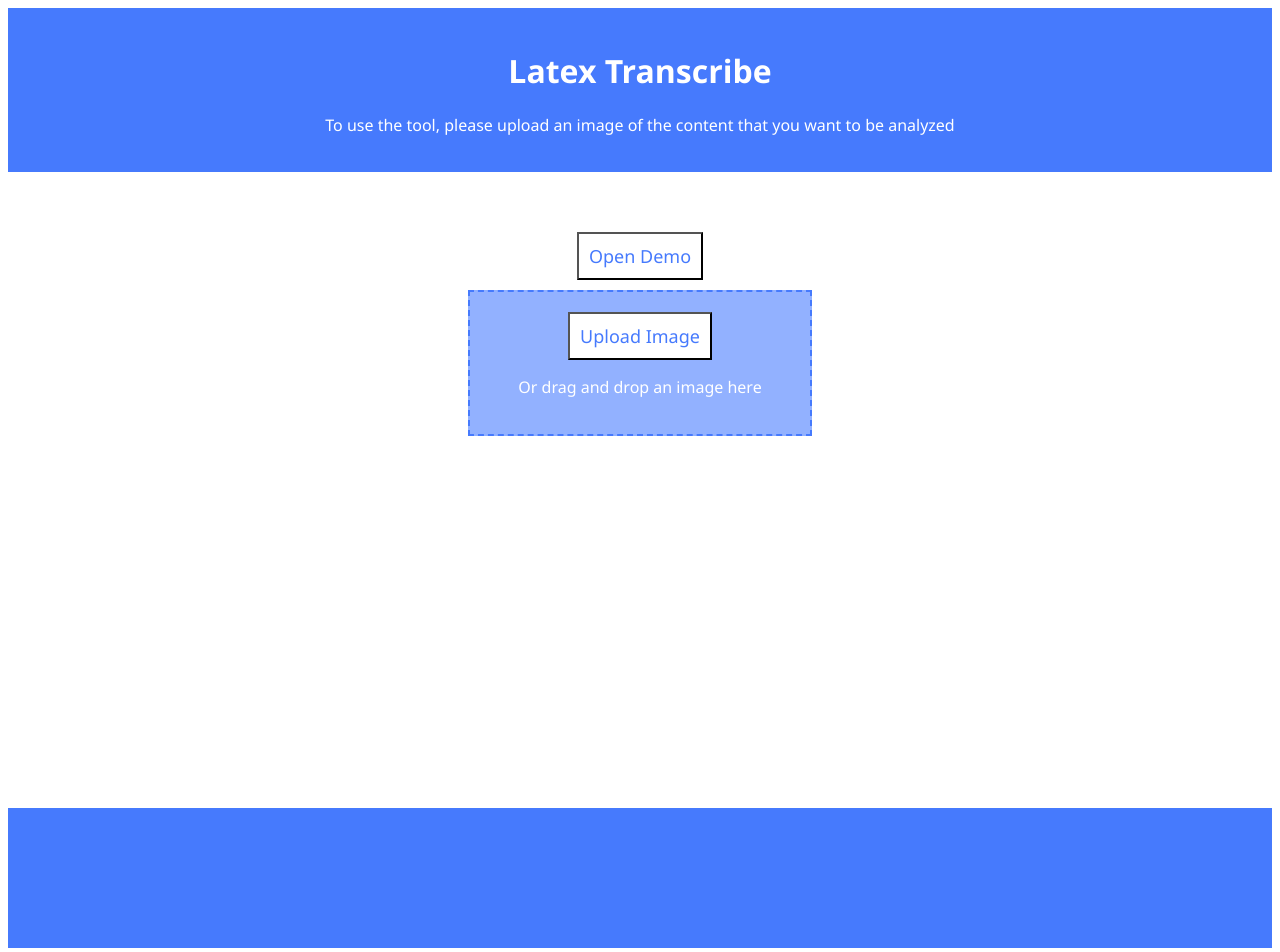
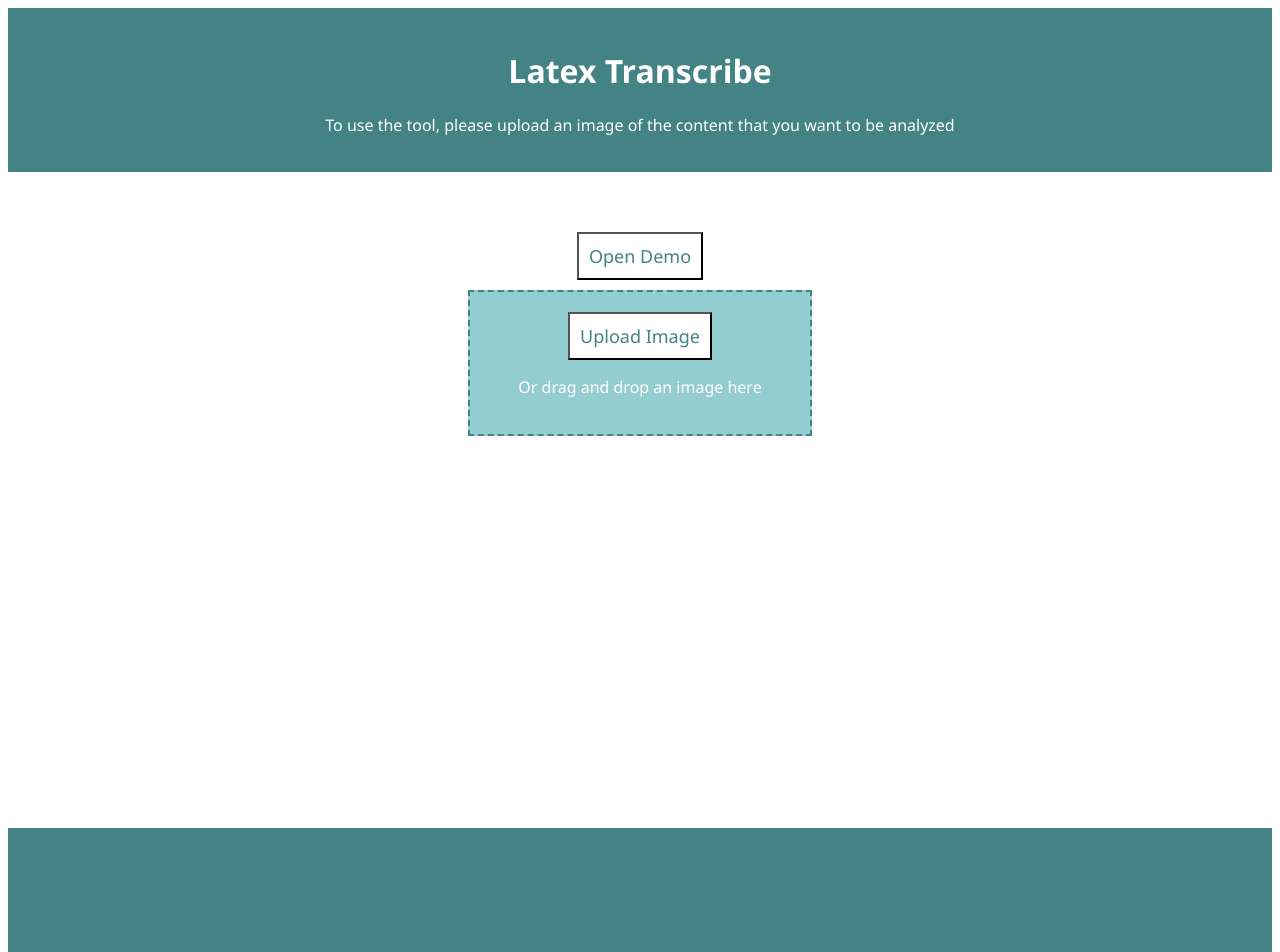
Before and after one commit to classtranscribe/LatexTranscribe, a Vue app in the folder frontend/: page / in a window 1280 px wide. Shown: the top 952 px of the page. Built offline with nearby package versions, Linux system fonts and the light colour scheme.

Commit message:
changed color and adjusted formatting

```diff
--- a/frontend/src/App.vue
+++ b/frontend/src/App.vue
@@ -244,7 +244,7 @@ async function copyLatex(text) {
 
 <template>
   <div class="page">
-    <header style="background-color: rgb(70, 122, 253); color: white; padding: 20px; font-family: 'Segoe UI', Tahoma, Geneva, Verdana, sans-serif; text-align: center;">
+    <header style="background-color: rgb(67, 131, 134); color: white; padding: 20px; font-family: 'Segoe UI', Tahoma, Geneva, Verdana, sans-serif; text-align: center;">
       <h1>Latex Transcribe</h1>
       <p>To use the tool, please upload an image of the content that you want to be analyzed</p>
       <p>{{ showResponse }}</p>
@@ -255,11 +255,11 @@ async function copyLatex(text) {
       <div v-if="showDemoImages">
         <div class="demoimages">
           <div class="demoimage">
-            <div style="color: rgb(70, 122, 253);">Your Content</div>
+            <div style="color: rgb(67, 131, 134);">Your Content</div>
             <img :src="sampleImage" style="max-width: 400px;" />
           </div>
           <div class="demoimage">
-            <div style="color: rgb(70, 122, 253);">Your Result</div>
+            <div style="color: rgb(67, 131, 134);">Your Result</div>
             <img :src="sampleImageResult" style="max-width: 400px;" />
           </div>
         </div>
@@ -309,7 +309,7 @@ async function copyLatex(text) {
       </div>
 
       <div v-if="showlatex" class="formulas-container">
-        <h3>Detected Formulas</h3>
+        <h3 style="text-align: center;" >Detected Formulas</h3>
         <ol>
           <li v-for="(item, ind) in latexResults" :key="ind">
             <ul>
@@ -339,20 +339,20 @@ async function copyLatex(text) {
 
 .latex-btn {
   position: absolute;
-  border: 0px solid rgb(70, 122, 253);
+  border: 0px solid rgb(67, 131, 134);
   background-color: transparent;
   cursor: pointer;
   transition: background-color 0.2s ease, border 0.2s ease;
 }
 
 .latex-btn:hover {
-  border: 2px solid rgb(70, 122, 253);
+  border: 2px solid rgb(67, 131, 134);
   background-color: rgba(70, 122, 253, 0.2);
 }
 
 button {
   background-color: white;
-  color: rgb(70, 122, 253);
+  color: rgb(67, 131, 134);
   font-size: large;
   padding: 10px;
   justify-content: center;
@@ -363,12 +363,9 @@ button {
   display: inline-block;
 }
 
-/* .overlaybox {
-  position:absolute;
-} */
-
 .demo {
   display: flex;
+  flex-direction: column;
   justify-content: center;
   align-items: center;
   padding-top: 60px;
@@ -388,18 +385,18 @@ button {
   justify-content: center;
   align-items: center;
   padding-top: 100px;
-  border: 2px dashed rgb(70, 122, 253);
+  border: 2px dashed rgb(67, 131, 134);
   padding: 20px;
   text-align: center;
   cursor: pointer;
-  background-color: rgb(146, 177, 255);
+  background-color: rgb(148, 205, 208);
   color: white;
   width: 300px;
   margin: auto;
 }
 
 .upload.drag-over {
-  background-color: rgba(70, 122, 253, 0.8);
+  background-color: rgba(67, 131, 134, 0.8);
 }
 
 .upload.processing {
@@ -408,7 +405,7 @@ button {
 }
 
 button:hover {
-  background-color: rgb(70, 122, 253);
+  background-color: rgb(67, 131, 134);
   color: white;
 }
 
@@ -432,7 +429,8 @@ button:disabled:hover {
 
 .results-container {
   display: flex;
-  flex-direction: column;
+  flex-direction: row;
+  justify-content: center;
   align-items: center;
   gap: 2rem;
   padding: 2rem;
@@ -442,6 +440,7 @@ button:disabled:hover {
   text-align: center;
   max-width: 800px;
   width: 100%;
+  margin-top: 90px;
 }
 
 .visualization-image {
@@ -472,7 +471,8 @@ button:disabled:hover {
 }
 
 .footer {
-  background-color: rgb(70, 122, 253);
+  background-color: rgb(67, 131, 134);
+  margin-top: 20px;
   color: white;
   padding: 20px;
   height: 100px;
```
